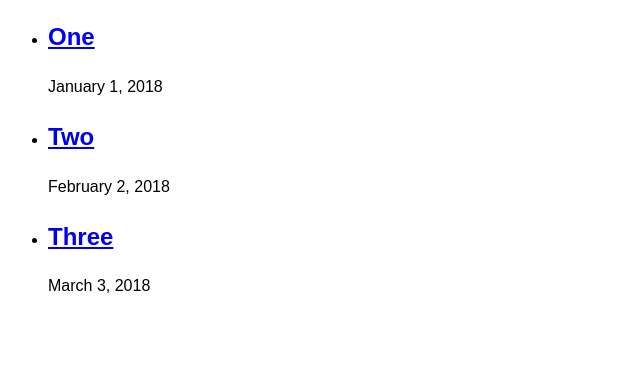
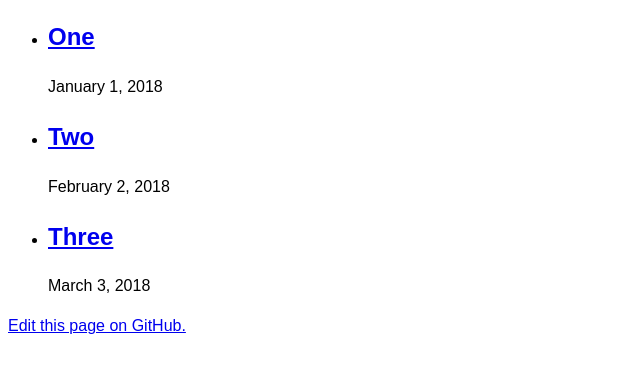
Before and after one commit to pschfr/11ty-test, an Eleventy site: page index.njk in a window 1280 px wide. Shown: the part 72-444 px from the top of the page, without its empty margins (0-640 px from the left). Built offline with nearby package versions, Linux system fonts and the light colour scheme; Eleventy itself is replaced by a stand-in of ours; files that its build step writes are made by us from their sources.

Commit message:
Added `Edit this page on GitHub` link. https://www.11ty.io/docs/quicktips/edit-on-github-links/

```diff
--- a/_includes/layouts/default.njk
+++ b/_includes/layouts/default.njk
@@ -28,5 +28,8 @@
 			</h1>
 		</header>
 		{{ content | safe }}
+		<footer>
+			<a href="https://github.com/pschfr/11ty-test/tree/master/{{ page.inputPath }}" target="_blank">Edit this page on GitHub.</a>
+		</footer>
 	</body>
 </html>
```
